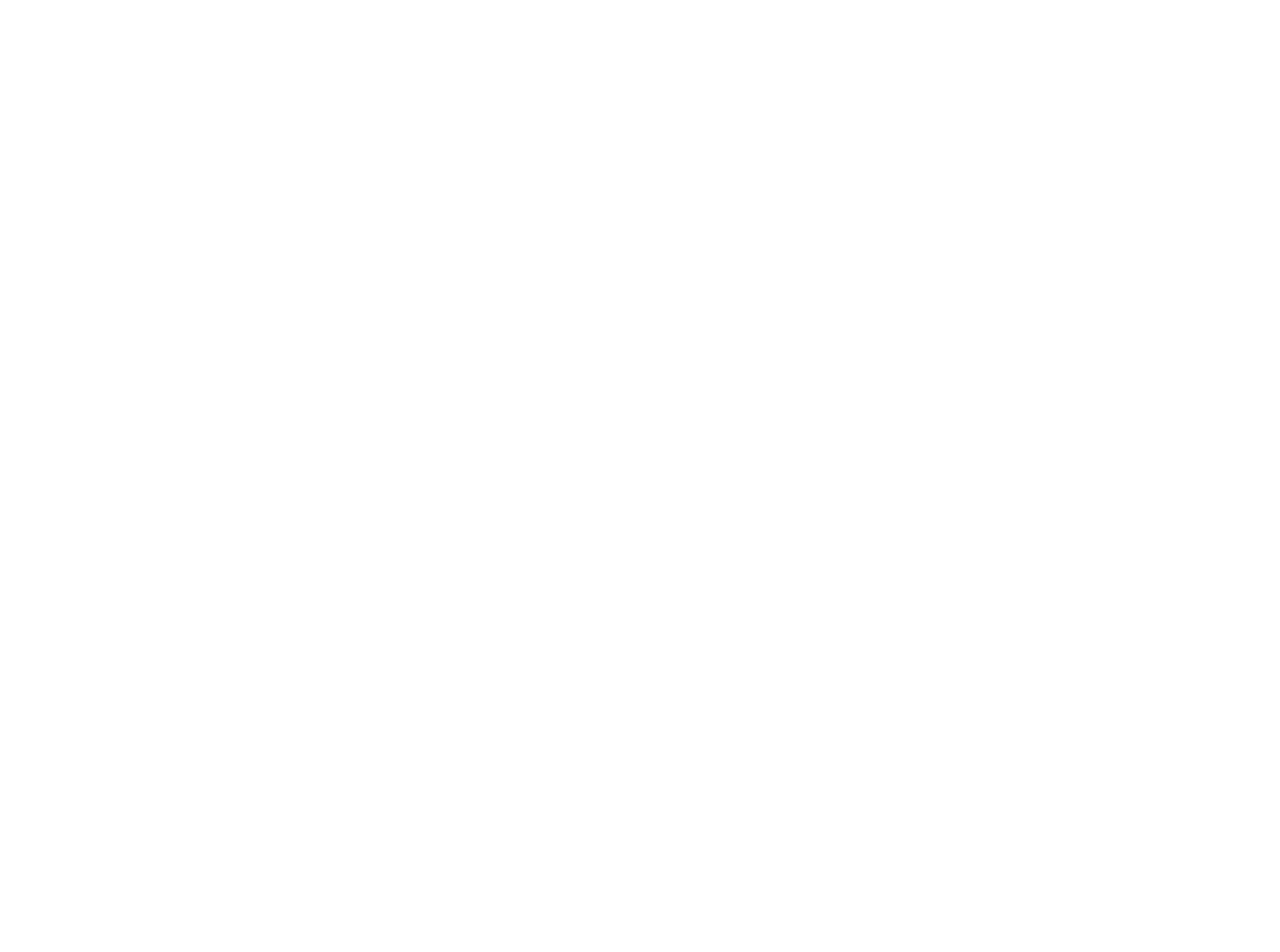
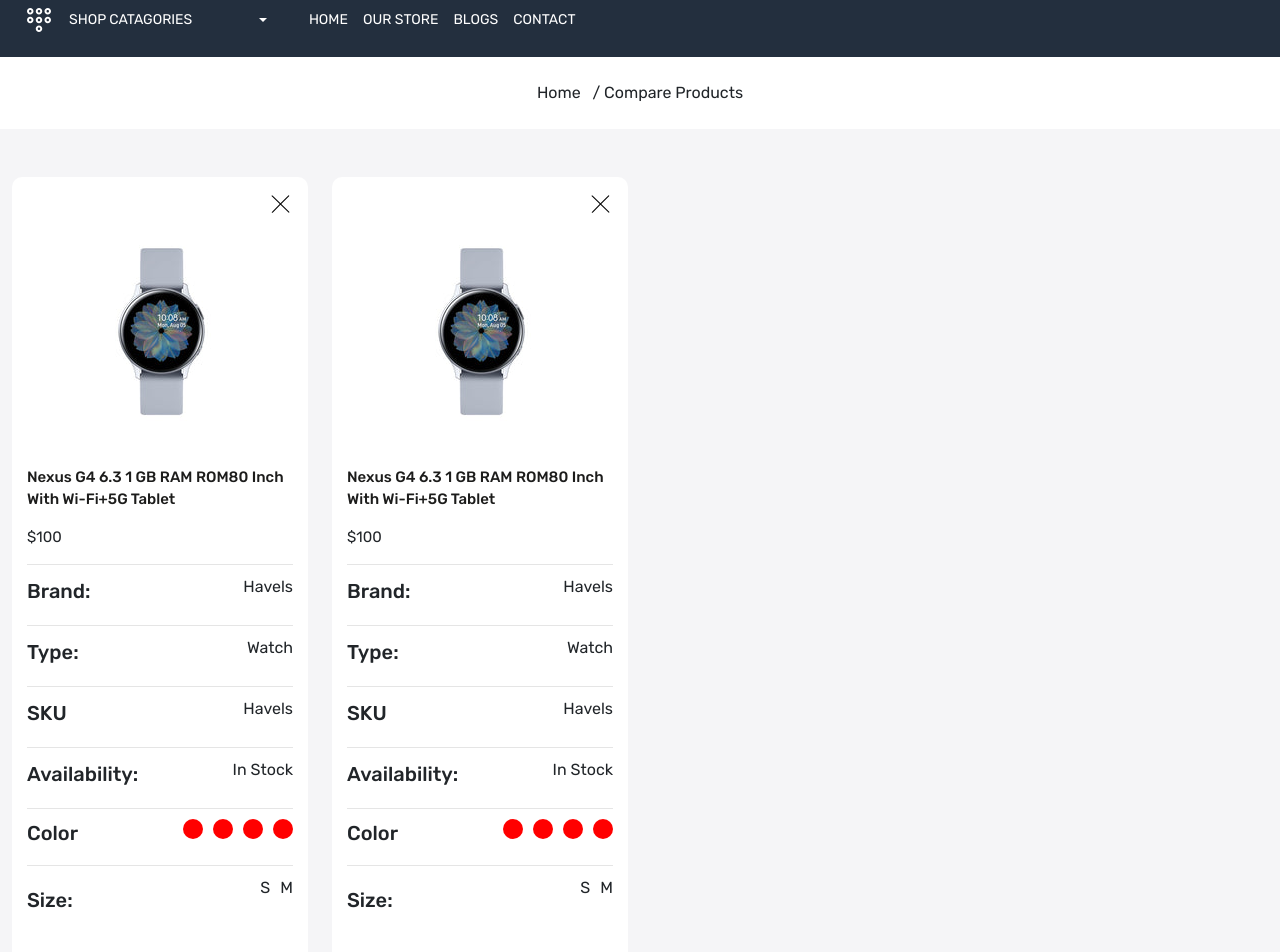
Before and after one commit to Navin-recode/ECom-Website-ReactJS, a React (Create React App) app: page /compare-product in a window 1280 px wide. Before the commit this address had no page. Shown: the part 160-1112 px from the top of the page. Before the commit the page ends 800 px from the top, so only its background shows below. Built offline with nearby package versions, Linux system fonts and the light colour scheme.

Commit message:
14-04-2023: Wishlist and Compare Product Component has been made

```diff
--- a/src/App.css
+++ b/src/App.css
@@ -501,6 +501,42 @@
 .contact-inner-wrapper address,
 .contact-inner-wrapper a,
 .contact-inner-wrapper p {
-  color: var(--color-777777)
+  color: var(--color-777777);
 }
 /* Contact Page ends */
+
+/* compare product page starts */
+.compare-product-card {
+  padding: 20px 15px;
+  background-color: white;
+  border-radius: 10px;
+}
+.compare-product-card .cross,
+.wishlist-card .cross {
+  top: 15px;
+  right: 15px;
+  width: 25px;
+  cursor: pointer;
+  padding: 3px;
+}
+.compare-product-details h5.title,
+.wishlist-card h5.title {
+  font-size: 15px;
+  line-height: 22px;
+  font-weight: 500;
+  color: var(--color-1c1c1b);
+}
+.compare-product-details h6.price,
+.wishlist-card h6.price {
+  font-size: 15px;
+  line-height: 22px;
+  font-weight: 400;
+}
+.compare-product-card .product-detail {
+  display: flex;
+  justify-content: space-between;
+  align-items: center;
+  padding: 10px 0px;
+  border-top: 1px solid rgba(0, 0, 0, 0.1);
+}
+/* compare product page ends */
--- a/src/App.js
+++ b/src/App.js
@@ -9,6 +9,8 @@
 import Home from './pages/Home'
 import OurStore from './pages/OurStore'
 import Blog from './pages/Blog'
+import CompareProduct from './pages/CompareProduct'
+import Wishlist from './pages/Wishlist'
 
 const App = () => {
   return (
@@ -17,10 +19,12 @@
         <Routes>
           <Route path="/" element={<Layout />}>
             <Route index element={<Home />} />
-            <Route path='about' element={<About />} />
-            <Route path='contact' element={<Contact />} />
-            <Route path='ourstore' element={<OurStore />} />
-            <Route path='blogs' element={<Blog />} />
+            <Route path="about" element={<About />} />
+            <Route path="contact" element={<Contact />} />
+            <Route path="ourstore" element={<OurStore />} />
+            <Route path="blogs" element={<Blog />} />
+            <Route path="compare-product" element={<CompareProduct />} />
+            <Route path="wishlist" element={<Wishlist />} />
           </Route>
         </Routes>
       </BrowserRouter>
--- /dev/null
+++ b/src/components/Color.js
@@ -0,0 +1,16 @@
+import React from 'react'
+
+const Color = () => {
+  return (
+    <>
+      <ul className="colors ps-0">
+        <li></li>
+        <li></li>
+        <li></li>
+        <li></li>
+      </ul>
+    </>
+  )
+}
+
+export default Color
--- a/src/components/Header.js
+++ b/src/components/Header.js
@@ -50,7 +50,7 @@
             <div className="col-5">
               <div className="header-upper-links d-flex align-items-center justify-content-between">
                 <div>
-                  <Link className="d-flex align-items-center gap-10 text-white">
+                  <Link to='/compare-product' className="d-flex align-items-center gap-10 text-white">
                     <img src="images/images/compare.svg" alt="compare" />
                     <p className="mb-0">
                       Compare <br /> Products
@@ -58,7 +58,7 @@
                   </Link>
                 </div>
                 <div>
-                  <Link className="d-flex align-items-center gap-10 text-white">
+                  <Link to='/wishlist' className="d-flex align-items-center gap-10 text-white">
                     <img src="images/images/wishlist.svg" alt="wishlist" />
                     <p className="mb-0">
                       Favourite <br /> Wishlist
@@ -66,7 +66,7 @@
                   </Link>
                 </div>
                 <div>
-                  <Link className="d-flex align-items-center gap-10 text-white">
+                  <Link to='/login' className="d-flex align-items-center gap-10 text-white">
                     <img src="images/images/user.svg" alt="user" />
                     <p className="mb-0">
                       Log in <br /> My Account
@@ -74,7 +74,7 @@
                   </Link>
                 </div>
                 <div>
-                  <Link className="d-flex align-items-center gap-10 text-white">
+                  <Link to='/cart' className="d-flex align-items-center gap-10 text-white">
                     <img src="images/images/cart.svg" alt="cart" />
                     <div className="d-flex flex-column gap-10">
                       <span className="badge bg-white text-dark">0</span>
--- /dev/null
+++ b/src/pages/CompareProduct.js
@@ -0,0 +1,115 @@
+import React from 'react'
+import Meta from '../components/Meta'
+import BreadCrumb from '../components/BreadCrumb'
+import Color from '../components/Color'
+
+const CompareProduct = () => {
+  return (
+    <>
+      <Meta title={'Compare Products'} />
+      <BreadCrumb title="Compare Products" />
+      <div className="compare-product-wrapper py-5 home-wrapper-2">
+        <div className="container-xxl">
+          <div className="row">
+            <div className="col-3">
+              <div className="compare-product-card position-relative">
+                <img
+                  src="images/images/cross.svg"
+                  alt="cross"
+                  className="position-absolute cross img-fluid"
+                />
+                <div className="product-card-image">
+                  <img src="images/images/watch.jpg" alt="watch" />
+                </div>
+                <div className="compare-product-details">
+                  <h5 className="title">
+                    Nexus G4 6.3 1 GB RAM ROM80 Inch With Wi-Fi+5G Tablet
+                  </h5>
+                  <h6 className="price mb-3 mt-3"> $100 </h6>
+                  <div>
+                    <div className="product-detail">
+                      <h5>Brand:</h5>
+                      <p>Havels</p>
+                    </div>
+                    <div className="product-detail">
+                      <h5>Type:</h5>
+                      <p>Watch</p>
+                    </div>
+                    <div className="product-detail">
+                      <h5>SKU</h5>
+                      <p>Havels</p>
+                    </div>
+                    <div className="product-detail">
+                      <h5>Availability:</h5>
+                      <p>In Stock</p>
+                    </div>
+                    <div className="product-detail">
+                      <h5>Color</h5>
+                      <Color />
+                    </div>
+                    <div className="product-detail">
+                      <h5>Size:</h5>
+                      <p className="d-flex gap-10">
+                        <p>S</p>
+                        <p>M</p>
+                      </p>
+                    </div>
+                  </div>
+                </div>
+              </div>
+            </div>
+            <div className="col-3">
+              <div className="compare-product-card position-relative">
+                <img
+                  src="images/images/cross.svg"
+                  alt="cross"
+                  className="position-absolute cross img-fluid"
+                />
+                <div className="product-card-image">
+                  <img src="images/images/watch.jpg" alt="watch" />
+                </div>
+                <div className="compare-product-details">
+                  <h5 className="title">
+                    Nexus G4 6.3 1 GB RAM ROM80 Inch With Wi-Fi+5G Tablet
+                  </h5>
+                  <h6 className="price mb-3 mt-3"> $100 </h6>
+                  <div>
+                    <div className="product-detail">
+                      <h5>Brand:</h5>
+                      <p>Havels</p>
+                    </div>
+                    <div className="product-detail">
+                      <h5>Type:</h5>
+                      <p>Watch</p>
+                    </div>
+                    <div className="product-detail">
+                      <h5>SKU</h5>
+                      <p>Havels</p>
+                    </div>
+                    <div className="product-detail">
+                      <h5>Availability:</h5>
+                      <p>In Stock</p>
+                    </div>
+                    <div className="product-detail">
+                      <h5>Color</h5>
+                      <Color />
+                    </div>
+                    <div className="product-detail">
+                      <h5>Size:</h5>
+                      <p className="d-flex gap-10">
+                        <p>S</p>
+                        <p>M</p>
+                      </p>
+                    </div>
+                  </div>
+                </div>
+              </div>
+            </div>
+          </div>
+        </div>
+      </div>
+    </>
+  )
+}
+
+export default CompareProduct
--- a/src/pages/OurStore.js
+++ b/src/pages/OurStore.js
@@ -3,6 +3,7 @@
 import Meta from '../components/Meta'
 import ReactStars from 'react-rating-stars-component'
 import ProductCard from '../components/ProductCard'
+import Color from '../components/Color'
 
 function OurStore() {
   const [grid, setGrid] = useState(4)
@@ -59,44 +60,7 @@
                   <h5 className="sub-title">Colors</h5>
                   <div>
                     <div>
-                      <ul className="colors ps-0">
-                        <li></li>
-                        <li></li>
-                        <li></li>
-                        <li></li>
-                        <li></li>
-                        <li></li>
-                        <li></li>
-                        <li></li>
-                        <li></li>
-                        <li></li>
-                        <li></li>
-                        <li></li>
-                        <li></li>
-                        <li></li>
-                        <li></li>
-                        <li></li>
-                        <li></li>
-                        <li></li>
-                        <li></li>
-                        <li></li>
-                        <li></li>
-                        <li></li>
-                        <li></li>
-                        <li></li>
-                        <li></li>
-                        <li></li>
-                        <li></li>
-                        <li></li>
-                        <li></li>
-                        <li></li>
-                        <li></li>
-                        <li></li>
-                        <li></li>
-                        <li></li>
-                        <li></li>
-                        <li></li>
-                      </ul>
+                      <Color />
                     </div>
                   </div>
                   <div className="d-flex align-item-center gap-10">
--- /dev/null
+++ b/src/pages/Wishlist.js
@@ -0,0 +1,42 @@
+import React from 'react'
+import Meta from '../components/Meta'
+import BreadCrumb from '../components/BreadCrumb'
+
+const Wishlist = () => {
+  return (
+    <>
+      <Meta title={'wishlist'} />
+      <BreadCrumb title="Wishist" />
+      <div className="wishlist-wrapper home-wrapper-2 py-5">
+        <div className="container-xxl">
+          <div className="row">
+            <div className="col-3">
+              <div className="wishlist-card position-relative">
+                <img
+                  src="images/images/cross.svg"
+                  alt="cross"
+                  className="position-absolute cross img-fluid"
+                />
+                <div className="wishlist-card-image">
+                  <img
+                    src="images/images/watch.jpg"
+                    className="img-fluid w-100"
+                    alt="watch"
+                  />
+                </div>
+                <div className="py-3 px-3">
+                <h5 className="title">
+                  Nexus G4 6.3 1 GB RAM ROM80 Inch With Wi-Fi+5G Tablet
+                </h5>
+                <h6 className="price">$ 100</h6>
+                </div>
+              </div>
+            </div>
+          </div>
+        </div>
+      </div>
+    </>
+  )
+}
+
+export default Wishlist
```
